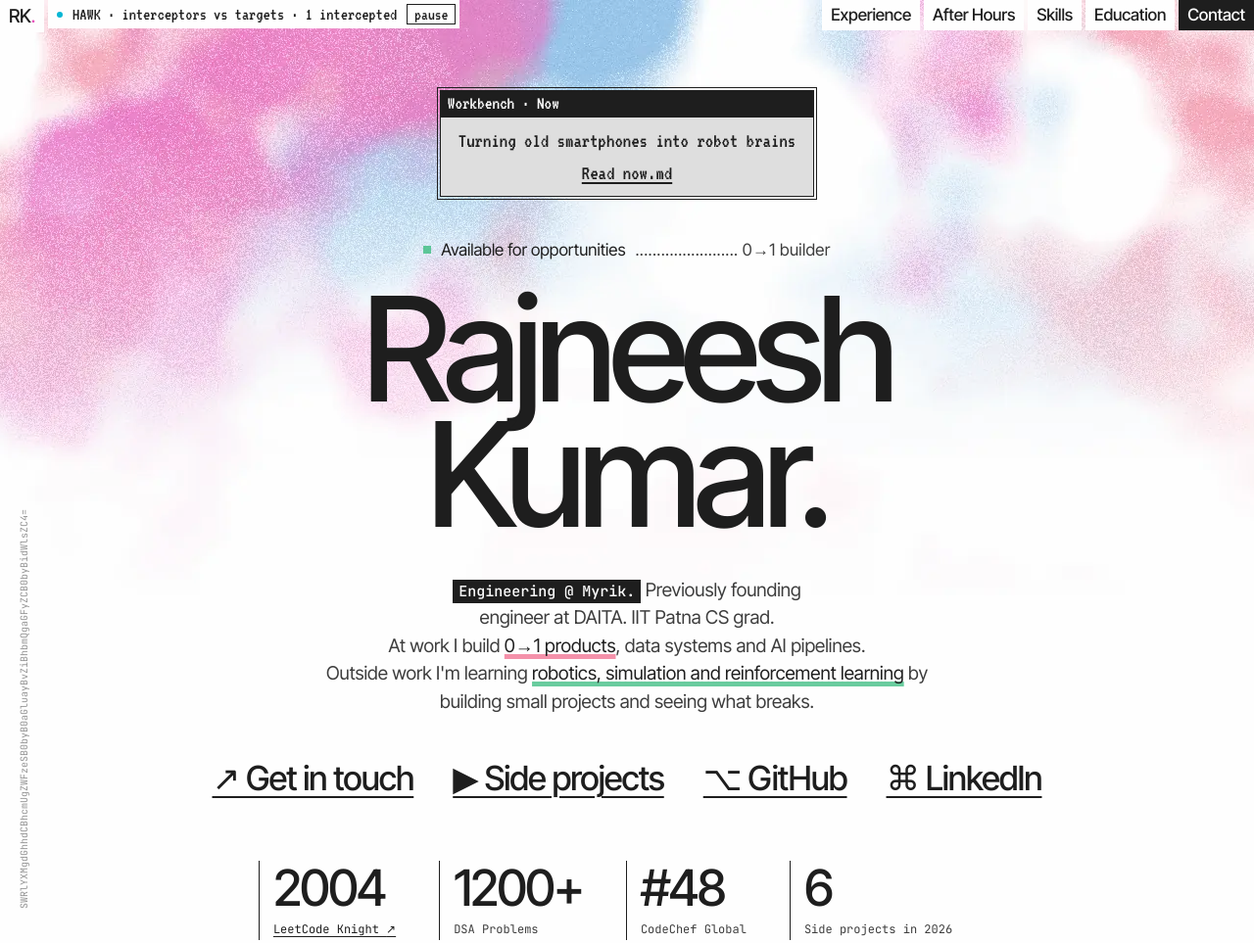
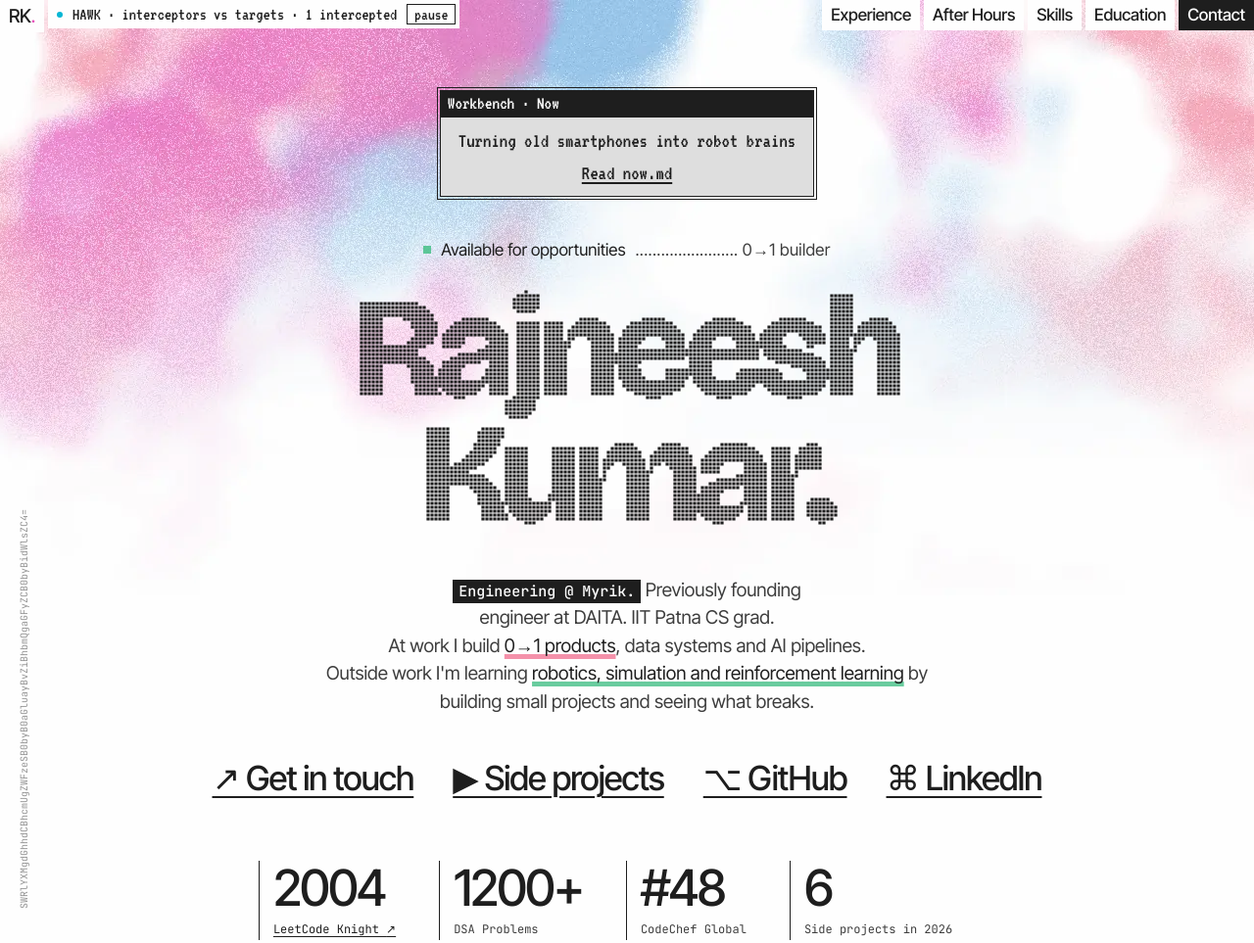
Before and after one commit to Rajneesh100/itsme, a plain HTML site: page index.html in a window 1280 px wide. Shown: the top 963 px of the page at 98% size. Drawn offline with nearby package versions, Linux system fonts and the light colour scheme.

Commit message:
Hero: drone swarm draws the name in Bricolage Grotesque
Dots gather from a soft cloud and lock onto "Rajneesh Kumar." left to
right in about 1.4 s (pink in flight, ink once locked), then the canvas
stays still. A pointer near the name scatters nearby dots, which spring
back. The <h1> keeps the real text for search, screen readers and copy;
it is only made transparent while the swarm runs. Reduced-motion users
get the plain name, and a 3 s fallback restores it if the script fails.

Co-Authored-By: Claude Opus 5.5 <noreply@anthropic.com>
Claude-Session: https://claude.ai/code/session_019jdnqpWXV8LtrmszT4u2hK

```diff
--- a/css/typesafe.css
+++ b/css/typesafe.css
@@ -838,3 +838,16 @@ footer span[style] { color: var(--ink) !important; font-family: 'JetBrains Mono'
 a.stat-link .stat-label { color: var(--ink); text-decoration: underline; text-decoration-thickness: 1px; text-underline-offset: 3px; }
 a.stat-link:hover .stat-num, a.stat-link:hover .stat-label { color: var(--magenta); }
 a.stat-link:focus-visible { outline: 2px solid var(--magenta); outline-offset: 4px; }
+
+
+/* ─── Hero name: Bricolage Grotesque, drawn by the drone swarm (js/swarm.js) ─── */
+.hero-name {
+  position: relative;
+  font-family: 'Bricolage Grotesque', 'Inter Tight', 'Helvetica Neue', Arial, sans-serif;
+  font-weight: 800;
+  font-optical-sizing: auto;
+  letter-spacing: -0.045em;
+}
+.swarm-pending .hero-name span,
+.swarm-on .hero-name span { color: transparent; }
+.hero-name canvas.swarm { position: absolute; pointer-events: none; }
--- a/index.html
+++ b/index.html
@@ -13,9 +13,11 @@
 <link rel="icon" type="image/png" sizes="16x16" href="assets/favicon-16.png?v=2"/>
 <link rel="apple-touch-icon" href="assets/apple-touch-icon.png?v=2"/>
 <meta name="theme-color" content="#fefefe"/>
+<script>/* hero swarm: hide the solid name before first paint; js/swarm.js draws it as dots. Falls back to the text after 3 s. */
+try{if(!matchMedia('(prefers-reduced-motion: reduce)').matches&&window.ResizeObserver){var d=document.documentElement;d.classList.add('swarm-pending');setTimeout(function(){d.classList.remove('swarm-pending')},3000)}}catch(e){}</script>
 <link rel="preconnect" href="https://fonts.googleapis.com"/>
 <link rel="preconnect" href="https://fonts.gstatic.com" crossorigin/>
-<link href="https://fonts.googleapis.com/css2?family=Inter+Tight:wght@400;500;600&family=JetBrains+Mono:wght@400;500;700&family=VT323&display=swap" rel="stylesheet"/>
+<link href="https://fonts.googleapis.com/css2?family=Bricolage+Grotesque:opsz,wght@12..96,800&family=Inter+Tight:wght@400;500;600&family=JetBrains+Mono:wght@400;500;700&family=VT323&display=swap" rel="stylesheet"/>
 <link rel="stylesheet" href="css/style.css"/>
 <link rel="stylesheet" href="css/typesafe.css"/>
 </head>
@@ -979,5 +981,6 @@
 <script src="js/lab.js" defer></script>
 <script src="js/demos.js" defer></script>
 <script src="js/typesafe.js" defer></script>
+<script src="js/swarm.js" defer></script>
 </body>
 </html>
--- /dev/null
+++ b/js/swarm.js
@@ -0,0 +1,218 @@
+// ─── Hero swarm: drone dots fly in and lock onto the name ───
+// The <h1> keeps the real text (selectable, read by screen readers and search
+// engines); while the swarm runs that text is transparent and a canvas draws
+// the name as dots. One ~1.4 s intro, then the canvas sits still until a
+// pointer comes near: dots scatter away from it and spring back.
+(function () {
+  const root = document.documentElement;
+  const h1 = document.querySelector('.hero-name');
+  const reduce = matchMedia('(prefers-reduced-motion: reduce)').matches;
+  const give_up = () => root.classList.remove('swarm-pending', 'swarm-on');
+  if (!h1 || reduce || !root.classList.contains('swarm-pending')) { give_up(); return; }
+
+  const canvas = document.createElement('canvas');
+  canvas.className = 'swarm';
+  canvas.setAttribute('aria-hidden', 'true');
+  const ctx = canvas.getContext('2d');
+  if (!ctx) { give_up(); return; }
+  h1.appendChild(canvas);
+
+  const hex = v => { const h = getComputedStyle(root).getPropertyValue(v).trim().replace('#', '');
+    return [0, 2, 4].map(i => parseInt(h.slice(i, i + 2), 16)); };
+  const INK = hex('--ink'), PINK = hex('--pink');
+  const SHADES = 4;   // ink → pink in steps; a dot's shade shows how far it is from home
+  const shade = i => { const t = i / (SHADES - 1);
+    return `rgb(${INK.map((c, k) => Math.round(c + (PINK[k] - c) * t)).join(',')})`; };
+  const COLORS = Array.from({ length: SHADES }, (_, i) => shade(i));
+
+  let PAD = 40, W = 0, H = 0, dpr = 1, pitch = 4, size = 3, R = 80;
+  let n = 0, hx, hy, x, y, vx, vy, sx, sy, delay, arc;
+  let mode = 'rest', t0 = 0, raf = 0;
+  const ptr = { x: -1e4, y: -1e4, near: false };
+
+  // Draw the name off-screen exactly where the browser laid it out, then keep
+  // one dot per grid cell that lands on ink.
+  function layout() {
+    const span = h1.querySelector('span');
+    const cs = getComputedStyle(span);
+    const fs = parseFloat(cs.fontSize);
+    pitch = Math.max(3, Math.round(fs / 34));   // at least 3 px, so phones still show dots, not grey
+    size = pitch * 0.8;
+    R = fs * 0.55;
+    PAD = Math.round(fs * 0.3);
+    const r = h1.getBoundingClientRect();
+    W = Math.ceil(r.width) + PAD * 2;
+    H = Math.ceil(r.height) + PAD * 2;
+    dpr = Math.min(2, window.devicePixelRatio || 1);
+    canvas.width = Math.round(W * dpr); canvas.height = Math.round(H * dpr);
+    canvas.style.width = W + 'px'; canvas.style.height = H + 'px';
+    canvas.style.left = -PAD + 'px'; canvas.style.top = -PAD + 'px';
+
+    const off = document.createElement('canvas');
+    off.width = W; off.height = H;
+    const o = off.getContext('2d', { willReadFrequently: true });
+    o.font = `${cs.fontStyle} ${cs.fontWeight} ${cs.fontSize} ${cs.fontFamily}`;
+    o.textBaseline = 'alphabetic';
+    const asc = o.measureText('Rk').fontBoundingBoxAscent || fs * 0.92;
+    const range = document.createRange();
+    const walker = document.createTreeWalker(h1, NodeFilter.SHOW_TEXT);
+    for (let node; (node = walker.nextNode());) {
+      const s = node.nodeValue;
+      for (let i = 0; i < s.length; i++) {
+        if (!s[i].trim()) continue;
+        range.setStart(node, i); range.setEnd(node, i + 1);
+        const cr = range.getClientRects()[0];
+        if (cr) o.fillText(s[i], cr.left - r.left + PAD, cr.top - r.top + PAD + asc);
+      }
+    }
+    const img = o.getImageData(0, 0, W, H).data;
+    const pts = [];
+    for (let py = Math.floor(pitch / 2); py < H; py += pitch)
+      for (let px = Math.floor(pitch / 2); px < W; px += pitch)
+        if (img[(py * W + px) * 4 + 3] > 140) pts.push(px, py);
+
+    n = pts.length / 2;
+    hx = new Float32Array(n); hy = new Float32Array(n);
+    x = new Float32Array(n); y = new Float32Array(n);
+    vx = new Float32Array(n); vy = new Float32Array(n);
+    sx = new Float32Array(n); sy = new Float32Array(n);
+    delay = new Float32Array(n); arc = new Float32Array(n);
+    for (let i = 0; i < n; i++) {
+      hx[i] = x[i] = pts[2 * i]; hy[i] = y[i] = pts[2 * i + 1];
+    }
+    return n > 0;
+  }
+
+  // Drones start scattered across the canvas and lock on left to right.
+  function startIntro() {
+    for (let i = 0; i < n; i++) {
+      // a soft oval cloud around the name: no straight edges from the canvas box
+      let px, py;
+      do {
+        const a = Math.random() * Math.PI * 2, d = Math.sqrt(-2 * Math.log(1 - Math.random())) * 0.38;
+        px = W / 2 + Math.cos(a) * d * W / 2; py = H / 2 + Math.sin(a) * d * H / 2;
+      } while (px < 2 || py < 2 || px > W - 2 || py > H - 2);
+      sx[i] = px; sy[i] = py;
+      delay[i] = (hx[i] / W) * 420 + Math.random() * 160;
+      arc[i] = (Math.random() - 0.5) * 2 * PAD;
+      x[i] = sx[i]; y[i] = sy[i];
+    }
+    mode = 'intro'; t0 = performance.now(); wake();
+  }
+
+  const FLY = 820;
+  const ease = t => 1 - Math.pow(1 - t, 3);
+
+  function stepIntro(now) {
+    let done = true;
+    const buckets = COLORS.map(() => []);
+    const fade = Math.min(1, (now - t0) / 260);
+    for (let i = 0; i < n; i++) {
+      let t = (now - t0 - delay[i]) / FLY;
+      t = t < 0 ? 0 : t > 1 ? 1 : t;
+      if (t < 1) done = false;
+      const e = ease(t), dx = hx[i] - sx[i], dy = hy[i] - sy[i];
+      const len = Math.hypot(dx, dy) || 1, bend = Math.sin(Math.PI * t) * arc[i];
+      x[i] = sx[i] + dx * e - (dy / len) * bend;
+      y[i] = sy[i] + dy * e + (dx / len) * bend;
+      buckets[Math.round((1 - t) * (SHADES - 1))].push(i);   // pink in flight, ink once locked
+    }
+    draw(buckets, fade);
+    if (done) { mode = 'rest'; for (let i = 0; i < n; i++) { x[i] = hx[i]; y[i] = hy[i]; vx[i] = vy[i] = 0; } }
+    return !done;
+  }
+
+  function stepPhysics() {
+    let moving = false;
+    const buckets = COLORS.map(() => []);
+    const R2 = R * R, push = R * 0.06, maxD = R * 0.6;
+    for (let i = 0; i < n; i++) {
+      if (ptr.near) {
+        const dx = x[i] - ptr.x, dy = y[i] - ptr.y, d2 = dx * dx + dy * dy;
+        if (d2 < R2 && d2 > 0.01) {
+          const d = Math.sqrt(d2), f = (1 - d / R) * push;
+          vx[i] += (dx / d) * f; vy[i] += (dy / d) * f;
+        }
+      }
+      vx[i] = (vx[i] + (hx[i] - x[i]) * 0.045) * 0.84;
+      vy[i] = (vy[i] + (hy[i] - y[i]) * 0.045) * 0.84;
+      x[i] += vx[i]; y[i] += vy[i];
+      const off = Math.hypot(x[i] - hx[i], y[i] - hy[i]);
+      if (off > 0.15 || Math.abs(vx[i]) + Math.abs(vy[i]) > 0.05) moving = true;
+      else { x[i] = hx[i]; y[i] = hy[i]; vx[i] = vy[i] = 0; }
+      buckets[Math.min(SHADES - 1, Math.floor((off / maxD) * SHADES))].push(i);
+    }
+    draw(buckets, 1);
+    return moving || ptr.near;
+  }
+
+  function draw(buckets, alpha) {
+    ctx.setTransform(dpr, 0, 0, dpr, 0, 0);
+    ctx.clearRect(0, 0, W, H);
+    ctx.globalAlpha = alpha;
+    const h = size / 2;
+    buckets.forEach((list, b) => {
+      if (!list.length) return;
+      ctx.fillStyle = COLORS[b];
+      ctx.beginPath();
+      for (const i of list) ctx.rect(x[i] - h, y[i] - h, size, size);
+      ctx.fill();
+    });
+    ctx.globalAlpha = 1;
+  }
+
+  function frame(now) {
+    raf = 0;
+    const again = mode === 'intro' ? stepIntro(now) : stepPhysics();
+    if (again) raf = requestAnimationFrame(frame);
+  }
+  function wake() { if (!raf) raf = requestAnimationFrame(frame); }
+
+  // Pointer: only wakes the loop when it is over or near the name.
+  function track(e, impulse) {
+    if (mode === 'intro') return;
+    const r = canvas.getBoundingClientRect();
+    const px = e.clientX - r.left, py = e.clientY - r.top;
+    const near = px > -R && py > -R && px < W + R && py < H + R;
+    ptr.x = px; ptr.y = py;
+    if (near !== ptr.near || near) { ptr.near = near; wake(); }
+    if (impulse && near) {                       // a tap gives a short burst
+      for (let i = 0; i < n; i++) {
+        const dx = x[i] - px, dy = y[i] - py, d = Math.hypot(dx, dy);
+        if (d < R * 1.2 && d > 0.1) { const f = (1 - d / (R * 1.2)) * R * 0.12; vx[i] += (dx / d) * f; vy[i] += (dy / d) * f; }
+      }
+    }
+  }
+  const away = () => { if (ptr.near) { ptr.near = false; wake(); } };
+  addEventListener('pointermove', e => track(e, false), { passive: true });
+  addEventListener('pointerdown', e => track(e, true), { passive: true });
+  document.addEventListener('pointerleave', away);
+  addEventListener('blur', away);
+
+  // Relayout when the name's box changes size (rotation, resize, late font).
+  let lastW = 0, timer = 0;
+  new ResizeObserver(([entry]) => {
+    const w = Math.round(entry.contentRect.width);
+    if (!lastW || w === lastW) { lastW = w; return; }
+    lastW = w;
+    clearTimeout(timer);
+    timer = setTimeout(() => { if (layout()) { mode = 'rest'; ptr.near = false; stepPhysics(); } }, 150);
+  }).observe(h1);
+
+  function start() {
+    if (!layout()) { give_up(); return; }
+    root.classList.add('swarm-on');
+    root.classList.remove('swarm-pending');
+    const r = h1.getBoundingClientRect();
+    if (r.bottom > 0 && r.top < innerHeight) startIntro();   // only play it if the name is on screen
+    else { mode = 'rest'; stepPhysics(); }
+  }
+
+  // Sample only once the display font is in, so the dots match the real letters.
+  const cs = getComputedStyle(h1.querySelector('span'));
+  const fontReady = document.fonts && document.fonts.load
+    ? document.fonts.load(`${cs.fontWeight} ${cs.fontSize} ${cs.fontFamily}`, 'Rajneesh Kumar.')
+    : Promise.resolve();
+  Promise.race([fontReady, new Promise(r => setTimeout(r, 2000))])
+    .then(start, start);
+})();
```
